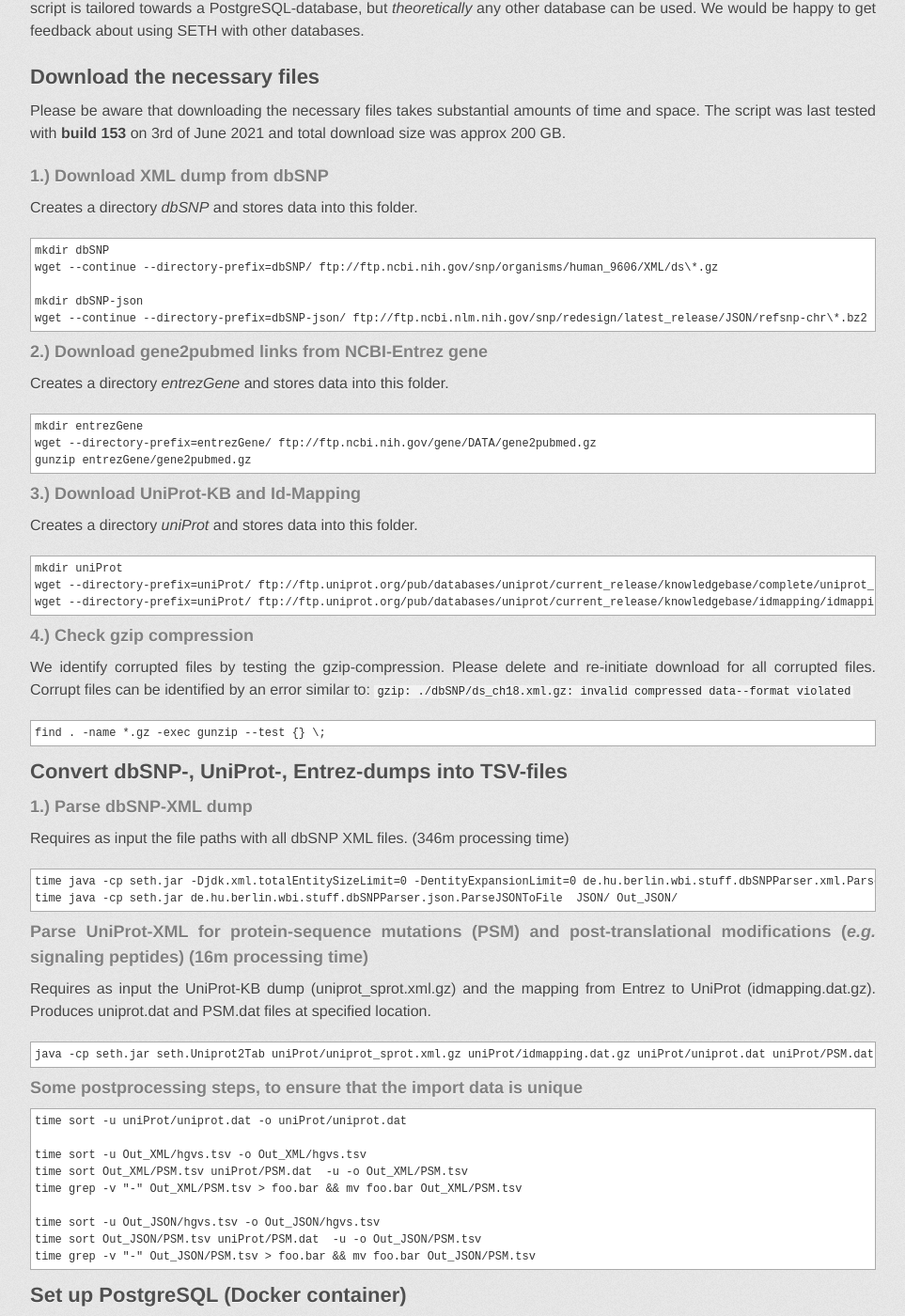
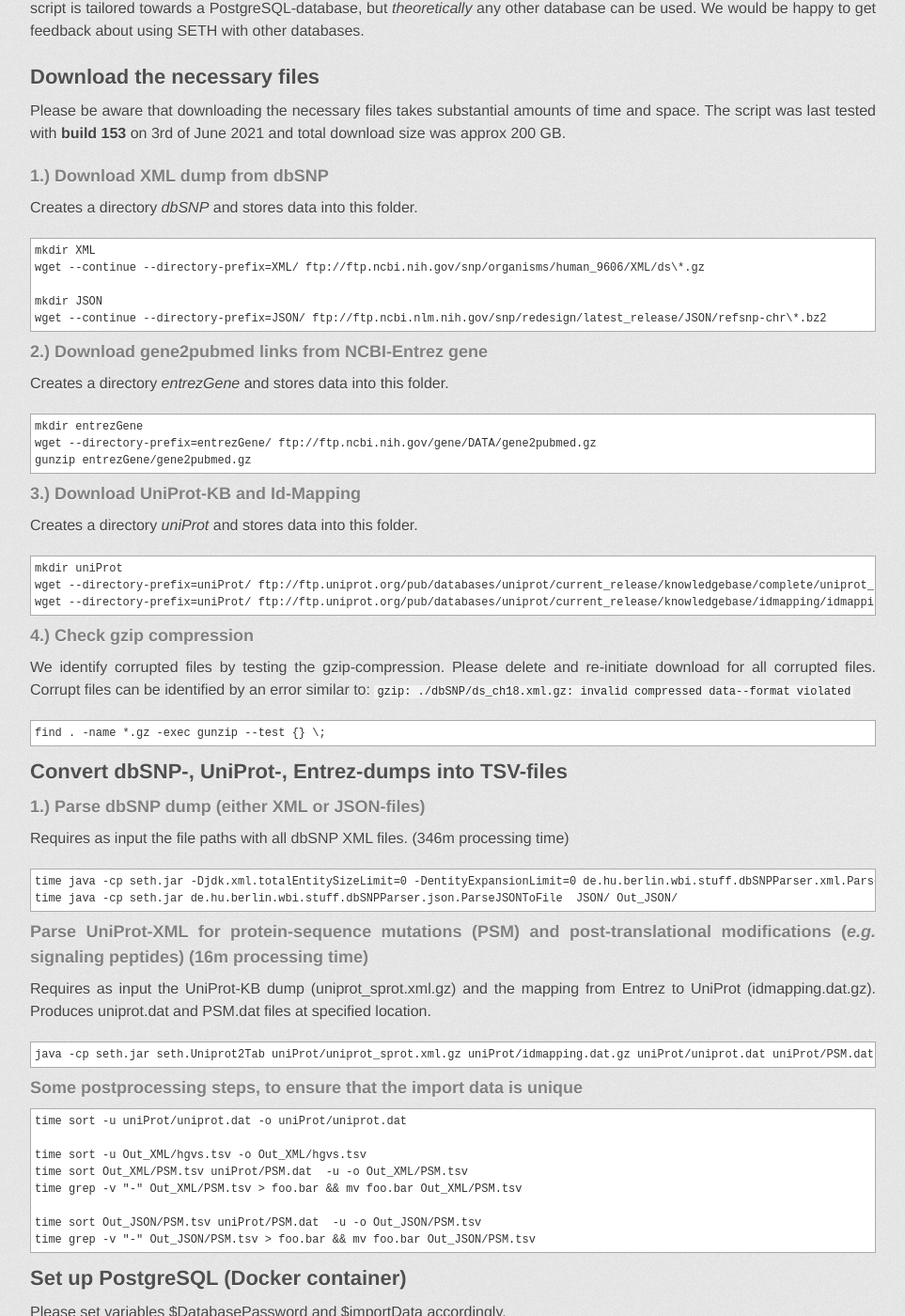
Before and after one commit to rockt/SETH, a Jekyll site: the page built from index.md, in a window 1280 px wide and 1400 px high, scrolled down 7001 px. Shown: the whole window at 94% size, without its empty margins (158-1121 px from the left). Built offline with Jekyll 4.4.1, drawn with Linux system fonts in a browser that asks for light colours; some web fonts are replaced.

Commit message:
reworking on MD

```diff
--- a/index.md
+++ b/index.md
@@ -366,11 +366,11 @@ The script was last tested with **build 153** on 3rd of June 2021 and total down
 ### 1.) Download XML dump from dbSNP
 Creates a directory *dbSNP* and stores data into this folder.
 
-    mkdir dbSNP
-	wget --continue --directory-prefix=dbSNP/ ftp://ftp.ncbi.nih.gov/snp/organisms/human_9606/XML/ds\*.gz
+    mkdir XML
+	wget --continue --directory-prefix=XML/ ftp://ftp.ncbi.nih.gov/snp/organisms/human_9606/XML/ds\*.gz
 
-    mkdir dbSNP-json
-    wget --continue --directory-prefix=dbSNP-json/ ftp://ftp.ncbi.nlm.nih.gov/snp/redesign/latest_release/JSON/refsnp-chr\*.bz2
+    mkdir JSON
+    wget --continue --directory-prefix=JSON/ ftp://ftp.ncbi.nlm.nih.gov/snp/redesign/latest_release/JSON/refsnp-chr\*.bz2
 
 ### 2.) Download gene2pubmed links from NCBI-Entrez gene
 Creates a directory *entrezGene* and stores data into this folder.
@@ -396,10 +396,10 @@ Corrupt files can be identified by  an error similar to:
 
 ## Convert dbSNP-, UniProt-, Entrez-dumps into TSV-files
 
-### 1.) Parse dbSNP-XML dump
+### 1.) Parse dbSNP dump (either XML or JSON-files)
 Requires as input the file paths with all dbSNP XML files. (346m processing time)
 
-	time java -cp seth.jar -Djdk.xml.totalEntitySizeLimit=0 -DentityExpansionLimit=0 de.hu.berlin.wbi.stuff.dbSNPParser.xml.ParseXMLToFile  /path/with/dbSNP-XML/files/... Out_XML/
+	time java -cp seth.jar -Djdk.xml.totalEntitySizeLimit=0 -DentityExpansionLimit=0 de.hu.berlin.wbi.stuff.dbSNPParser.xml.ParseXMLToFile  XML/ Out_XML/
 	time java -cp seth.jar de.hu.berlin.wbi.stuff.dbSNPParser.json.ParseJSONToFile  JSON/ Out_JSON/
 
 ### Parse UniProt-XML for protein-sequence mutations (PSM) and post-translational modifications (*e.g.* signaling peptides)  (16m processing time)
@@ -416,7 +416,6 @@ Produces uniprot.dat and PSM.dat files at specified location.
     time sort Out_XML/PSM.tsv uniProt/PSM.dat  -u -o Out_XML/PSM.tsv
     time grep -v "-" Out_XML/PSM.tsv > foo.bar && mv foo.bar Out_XML/PSM.tsv
 
-    time sort -u Out_JSON/hgvs.tsv -o Out_JSON/hgvs.tsv
     time sort Out_JSON/PSM.tsv uniProt/PSM.dat  -u -o Out_JSON/PSM.tsv
     time grep -v "-" Out_JSON/PSM.tsv > foo.bar && mv foo.bar Out_JSON/PSM.tsv
 
@@ -452,6 +451,7 @@ docker run --name pg-docker-new -e POSTGRES_PASSWORD=${DatabasePassword} -d -p 5
     ALTER TABLE psm ALTER COLUMN wildtype TYPE VARCHAR(512);
     ALTER TABLE psm ALTER COLUMN residue TYPE VARCHAR(512);
     ALTER TABLE hgvs ALTER COLUMN hgvs TYPE TEXT;
+
     COPY psm FROM '/var/lib/importData/Out_JSON/PSM.tsv' DELIMITER E'\t';
     COPY uniprot FROM '/var/lib/importData/uniProt/uniprot.dat' DELIMITER E'\t';
     COPY hgvs FROM '/var/lib/importData/Out_JSON/hgvs.tsv' DELIMITER E'\t';
```
